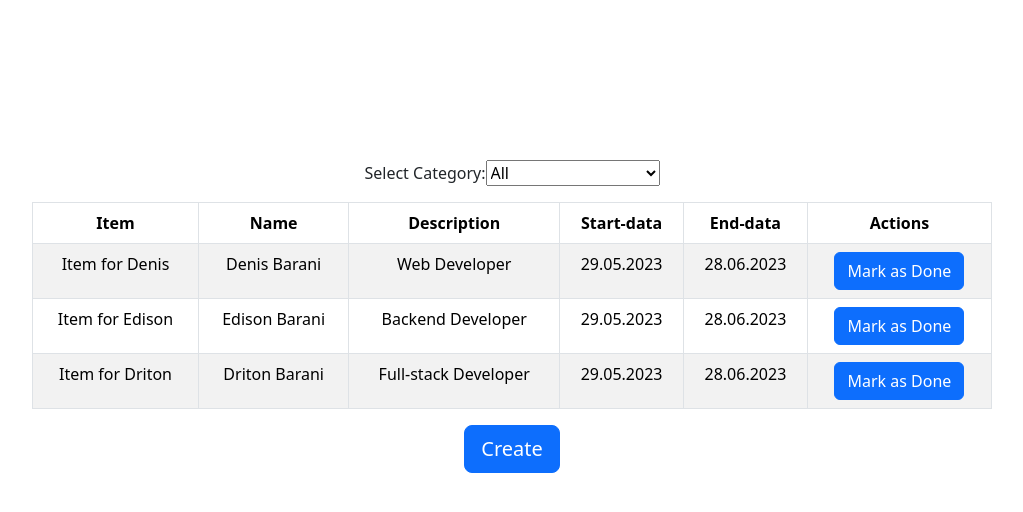
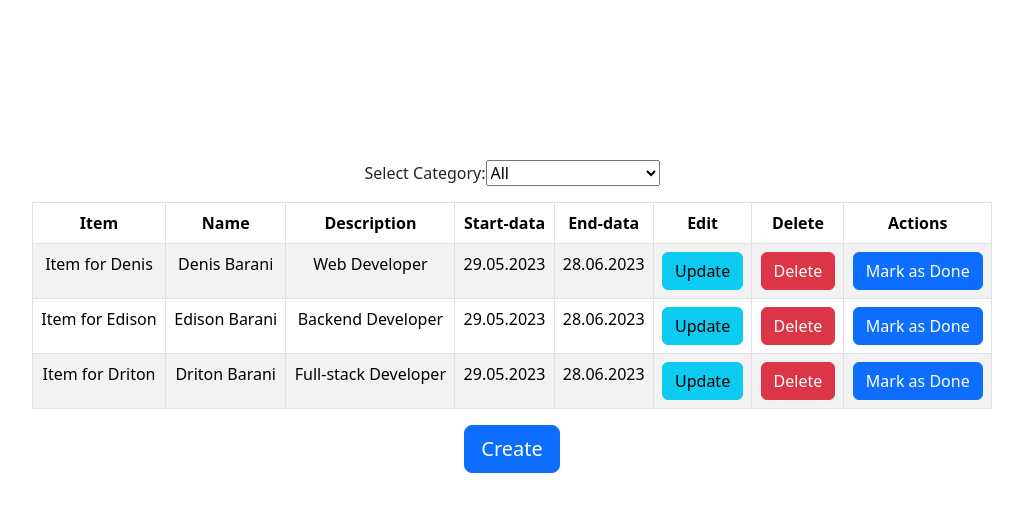
Before and after one commit to denisbarani/ToDo, a React (Create React App) app: page / in a window 1280 px wide. Shown: the top 512 px of the page, without its empty margins (128-1151 px from the left). Built offline with nearby package versions, Linux system fonts and the light colour scheme.

Commit message:
Fixed some bugs in button Delete

```diff
--- a/src/components/edit.js
+++ b/src/components/edit.js
@@ -38,8 +38,8 @@ function Edit() {
     setitem(localStorage.getItem('Item'))
     setname(localStorage.getItem('Name'))
     setdescription(localStorage.getItem('Description'))
-    setstartdata(localStorage.getItem('StartData'))
-    setenddata(localStorage.getItem('EndData'))
+    // setstartdata(localStorage.getItem('StartData'))
+    // setenddata(localStorage.getItem('EndData'))
   }, [])
 
   return (
@@ -71,17 +71,17 @@ function Edit() {
         </Form.Group>
         <Form.Group className="mb-3">
           <Form.Control
-            value={startdata}
+            // value={startdata}
             onChange={(e) => setstartdata(e.target.value)}
-            type="text"
+            type="date"
             placeholder="Enter Start-Data"
           />
         </Form.Group>
         <Form.Group className="mb-3">
           <Form.Control
-            value={enddata}
+            // value={enddata}
             onChange={(e) => setenddata(e.target.value)}
-            type="text"
+            type="date"
             placeholder="Enter End-Data"
           />
         </Form.Group>
--- a/src/components/home.js
+++ b/src/components/home.js
@@ -2,9 +2,11 @@ import React, { useState } from 'react'
 import { Button, Table } from 'react-bootstrap'
 import 'bootstrap/dist/css/bootstrap.min.css'
 import array from './array'
-import { Link } from 'react-router-dom'
+import { Link, useNavigate } from 'react-router-dom'
 
 function Home() {
+  let history = useNavigate()
+
   const [isNewUserAdded, setIsNewUserAdded] = useState(false)
   const [selectedCategory, setSelectedCategory] = useState('All')
   const categories = [
@@ -30,6 +32,22 @@ function Home() {
   const handleNewUserAdded = () => {
     setIsNewUserAdded(true)
   }
+  function setID(item, name, description, startdata, enddata) {
+    localStorage.setItem('Item', item)
+    localStorage.setItem('Name', name)
+    localStorage.setItem('Description', description)
+    localStorage.setItem('StartData', startdata)
+    localStorage.setItem('EndData', enddata)
+  }
+  function deleted(name) {
+    var index = array
+      .map(function (e) {
+        return e.Name
+      })
+      .indexOf(name)
+    array.splice(index, 1)
+    history('/')
+  }
 
   return (
     <div style={{ margin: '10rem' }}>
@@ -54,6 +72,8 @@ function Home() {
             <th>Description</th>
             <th>Start-data</th>
             <th>End-data</th>
+            <th>Edit</th>
+            <th>Delete</th>
             <th>Actions</th>
           </tr>
         </thead>
@@ -66,6 +86,28 @@ function Home() {
                 <td>{item.Description}</td>
                 <td>{item.StartData}</td>
                 <td>{item.EndData}</td>
+                <td>
+                  <Link to={`/edit`}>
+                    <Button
+                      onClick={(e) =>
+                        setID(
+                          item.Item,
+                          item.Name,
+                          item.Description,
+                          item.StartData,
+                          item.EndData
+                        )
+                      }
+                      variant="info">
+                      Update
+                    </Button>
+                  </Link>
+                </td>
+                <td>
+                  <Button onClick={(e) => deleted(item.Name)} variant="danger">
+                    Delete
+                  </Button>
+                </td>
                 <td>
                   {item.isDone ? (
                     <Button variant="success" disabled>
```
